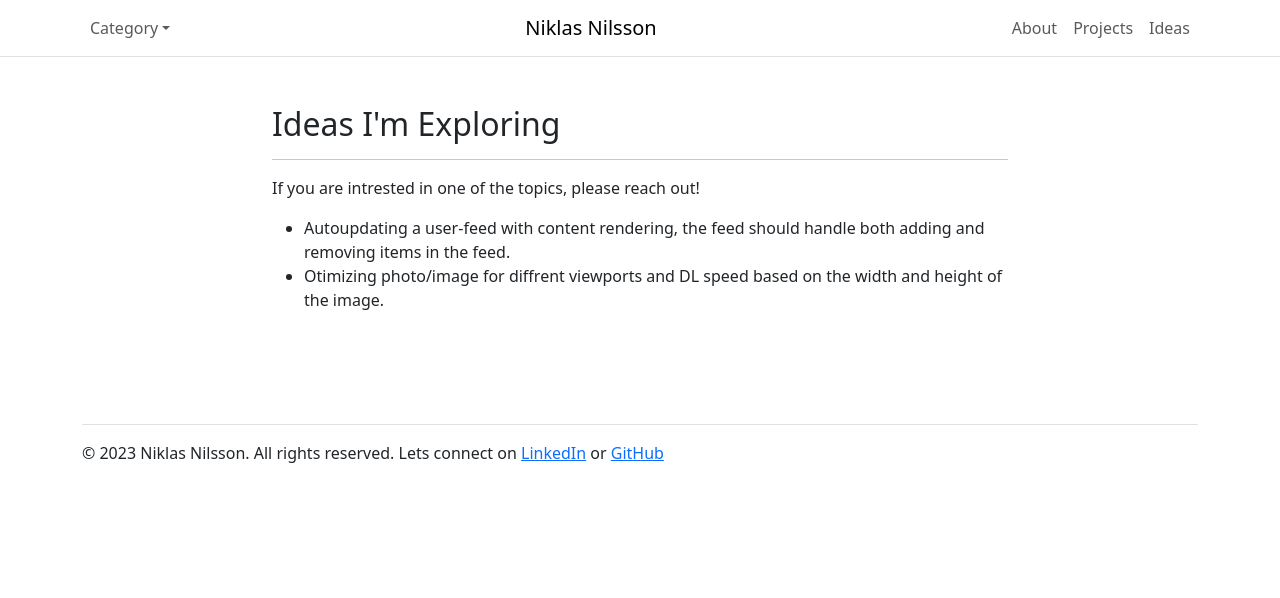
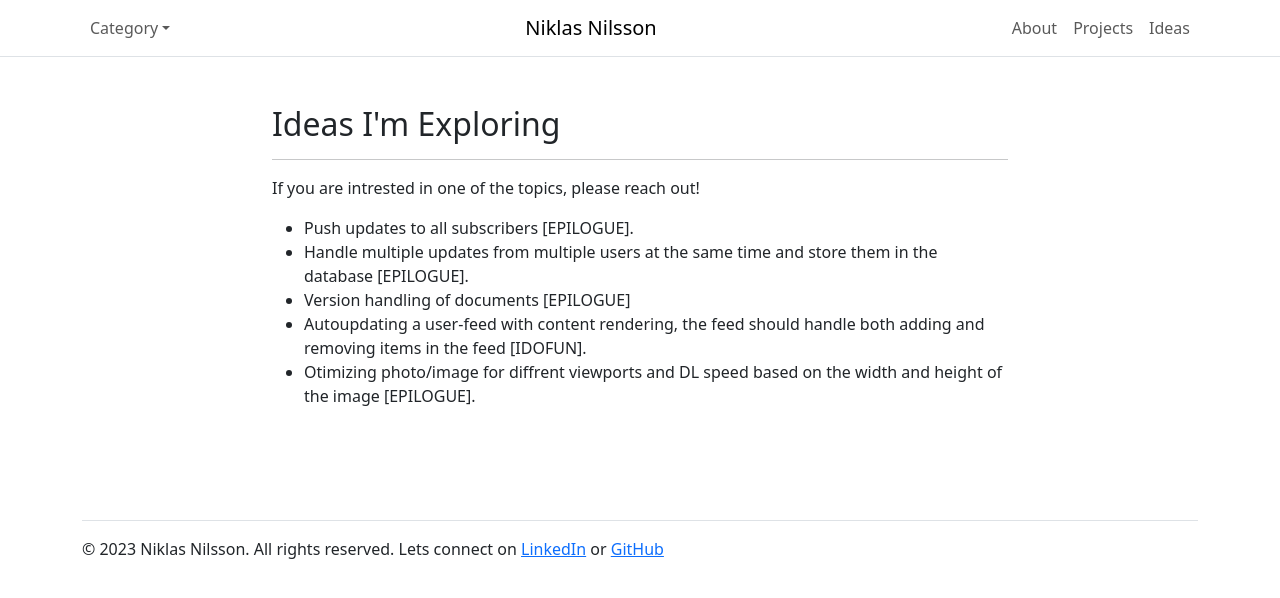
Before and after one commit to niklasnson/0x68k.github.io, a Jekyll site: the page built from ideas.markdown, in a window 1280 px wide. Shown: the top 598 px of the page. Built offline with Jekyll 4.4.1, drawn with Linux system fonts in a browser that asks for light colours.

Commit message:
Updated ideas page

```diff
--- a/ideas.markdown
+++ b/ideas.markdown
@@ -6,5 +6,8 @@ permalink: /ideas
 
 If you are intrested in one of the topics, please reach out!
 
-* Autoupdating a user-feed with content rendering, the feed should handle both adding and removing items in the feed.
-* Otimizing photo/image for diffrent viewports and DL speed based on the width and height of the image.
+* Push updates to all subscribers [EPILOGUE].
+* Handle multiple updates from multiple users at the same time and store them in the database [EPILOGUE].
+* Version handling of documents [EPILOGUE]
+* Autoupdating a user-feed with content rendering, the feed should handle both adding and removing items in the feed [IDOFUN].
+* Otimizing photo/image for diffrent viewports and DL speed based on the width and height of the image [EPILOGUE].
```
